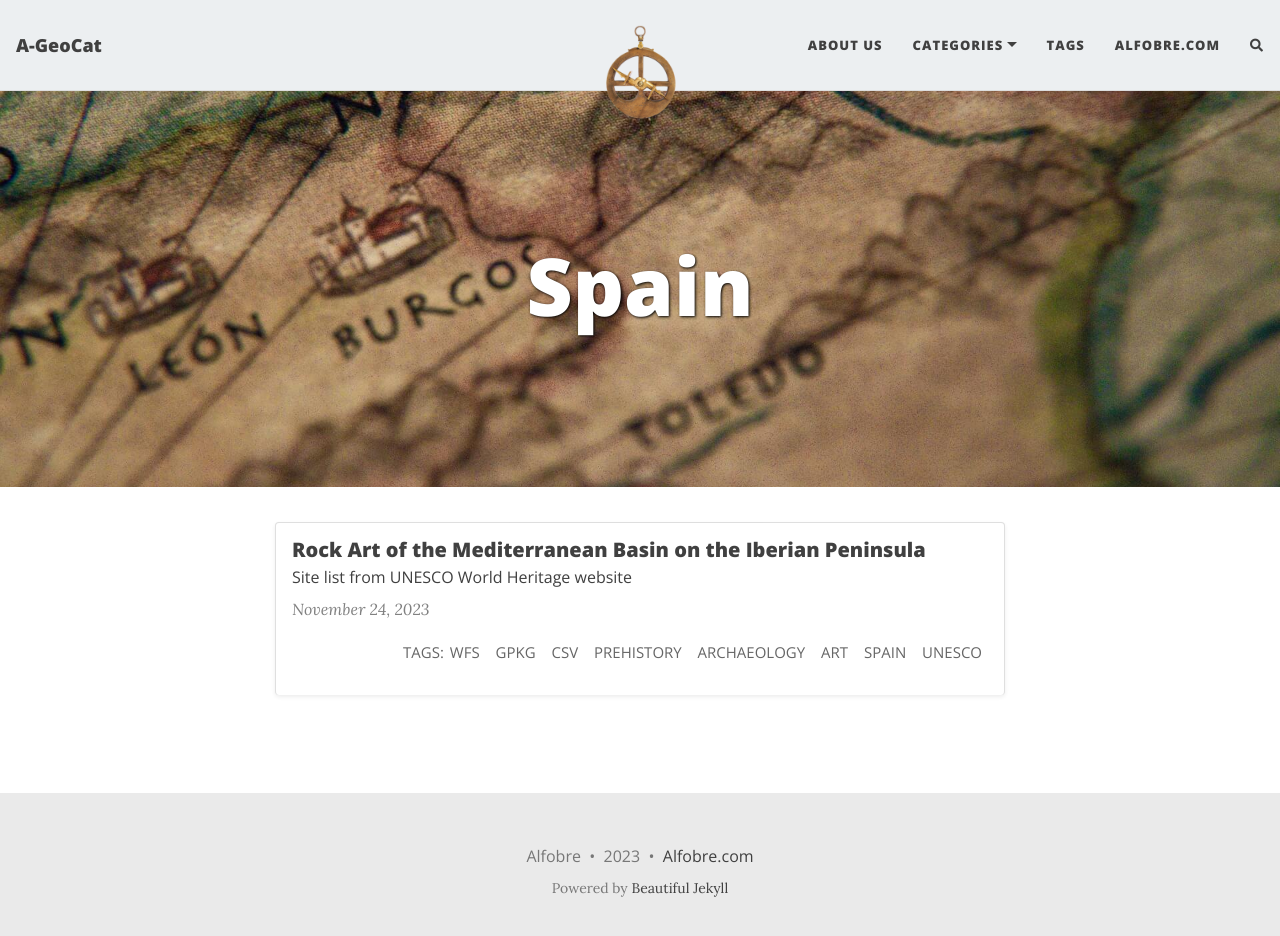
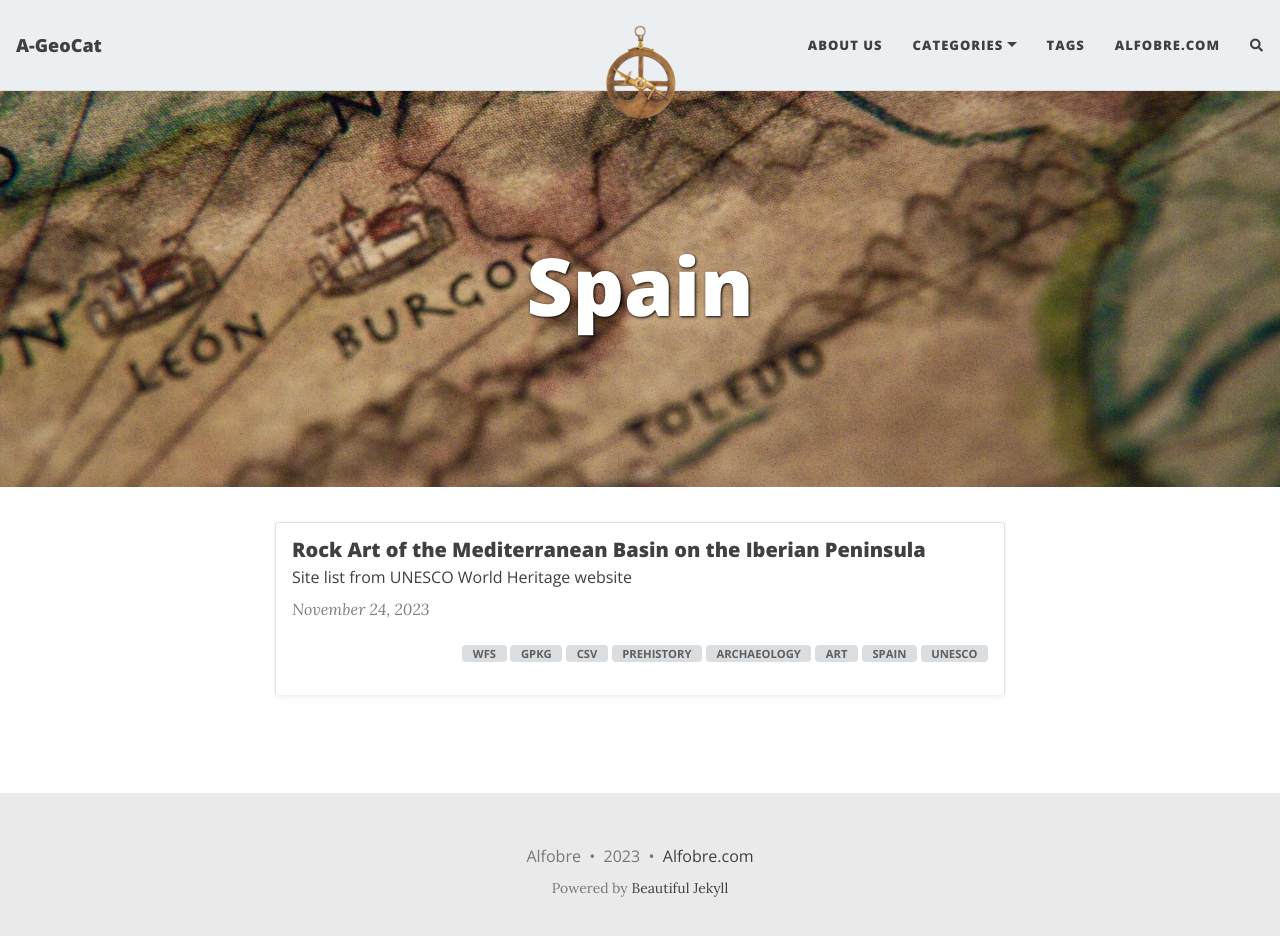
Before and after one commit to projetoalfobre/a-geocat, a Jekyll site: the page built from Spain.md, in a window 1280 px wide and 949 px high. Shown: the top 936 px of the window. Built offline with Jekyll 4.4.1, drawn with Linux system fonts in a browser that asks for light colours; nearby versions of some CDN libraries; comment, search, counter and statistics services are not loaded.

Commit message:
Update Spain.md

```diff
--- a/Spain.md
+++ b/Spain.md
@@ -26,11 +26,11 @@ cover-img: /assets/img/spain.jpg
 
       {% if site.feed_show_tags != false and post.tags.size > 0 %}
       <div class="blog-tags d-flex justify-content-end">
-        <span>Tags:</span>
+
         <!-- role="list" needed so that `list-style: none` in Safari doesn't remove the list semantics -->
         <ul class="d-inline list-inline" role="list">
           {% for tag in post.tags %}
-          <li class="list-inline-item">
+          <li class="list-in-line-item badge">
             <a href="{{ '/tags' | absolute_url }}#{{- tag -}}">{{- tag -}}</a>
           </li>
           {% endfor %}
```
